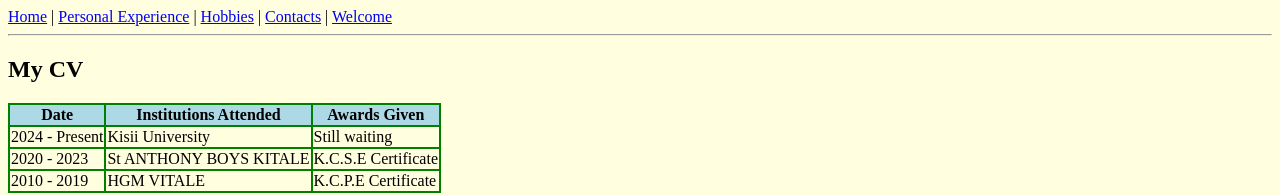
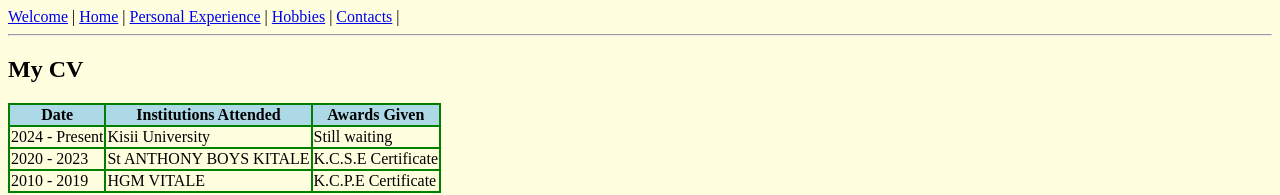
Before and after one commit to developerabishai/portfolio, a plain HTML site: page experience.html in a window 1280 px wide. Shown: the top 195 px of the page. Drawn offline with Linux system fonts and the light colour scheme.

Commit message:
Update experience.html

```diff
--- a/experience.html
+++ b/experience.html
@@ -6,11 +6,12 @@
 
 <body bgcolor="lightyellow">
 
+<a href="home.html">Welcome</a> |
 <a href="index.html">Home</a> |
 <a href="experience.html">Personal Experience</a> |
 <a href="hobbies.html">Hobbies</a> |
 <a href="contacts.html">Contacts</a> |
-<a href="home.html">Welcome</a>
+
 
 <hr>
 
```
